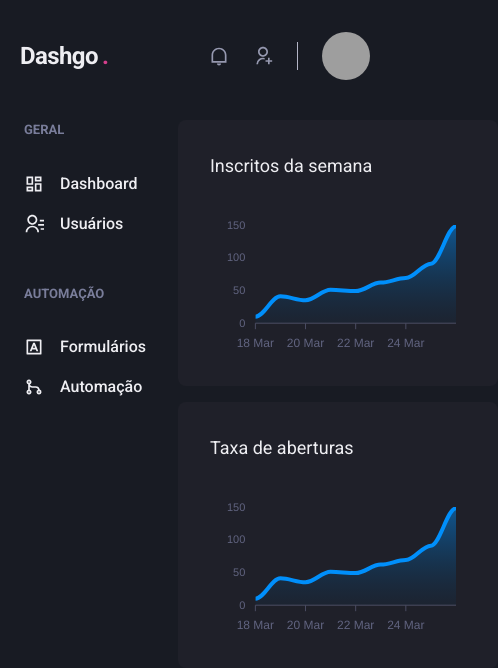
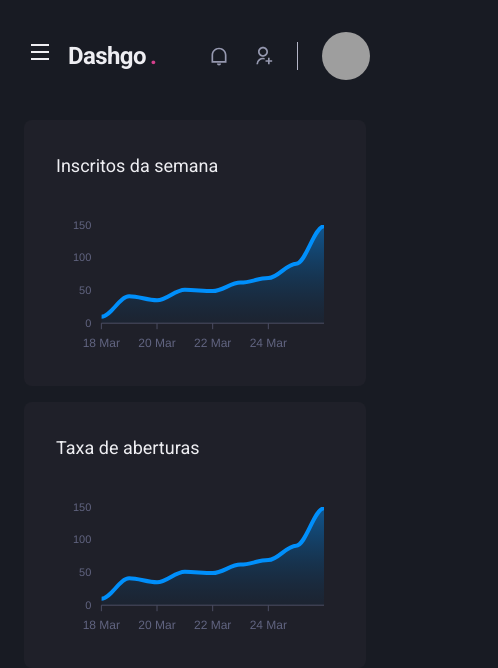
Before and after one commit to K4geNo/dashgo, a Next.js app: page /dashboard in a window 390 px wide. Shown: the top 668 px of the page, 498 px wide, since content can reach past the window. Built offline with nearby package versions, Linux system fonts and the light colour scheme; grey boxes are pictures that could not be loaded.

Commit message:
Refactor(Sidebar): Applying responsiveness in the sidebar

```diff
--- a/src/components/Header/index.tsx
+++ b/src/components/Header/index.tsx
@@ -1,10 +1,14 @@
-import { Flex, useBreakpointValue } from '@chakra-ui/react'
+import { Flex, Icon, IconButton, useBreakpointValue } from '@chakra-ui/react'
+import { RiMenuLine } from 'react-icons/ri'
+import { useSidebarDrawer } from '../contexts/SidebarDrawerContext'
 import { Logo } from './Logo'
 import { NotificationsNav } from './NotificationsNav'
 import { Profile } from './Profile'
 import { SearchBox } from './SearchBox'
 
 export function Header() {
+    const { onOpen } = useSidebarDrawer()
+
     const isWideVersion = useBreakpointValue({
         base: false,
         lg: true,
@@ -21,6 +25,17 @@ export function Header() {
             px="5"
             align="center"
         >
+            {!isWideVersion && (
+                <IconButton
+                    aria-label="Open navigation"
+                    icon={<Icon as={RiMenuLine} />}
+                    fontSize="24"
+                    variant="unstyled"
+                    onClick={onOpen}
+                    mr="2"
+                ></IconButton>
+            )}
+
             <Logo />
 
             {isWideVersion && <SearchBox />}
--- /dev/null
+++ b/src/components/Sidebar/SidebarNav.tsx
@@ -0,0 +1,25 @@
+import { Stack } from '@chakra-ui/react'
+import {
+    RiDashboardLine,
+    RiContactsLine,
+    RiInputMethodLine,
+    RiGitMergeLine,
+} from 'react-icons/ri'
+import { NavLink } from './NavLink'
+import { NavSection } from './NavSection'
+
+export function SidebarNav() {
+    return (
+        <Stack spacing="12" align="flex-start">
+            <NavSection title="GERAL">
+                <NavLink icon={RiDashboardLine}>Dashboard</NavLink>
+                <NavLink icon={RiContactsLine}>Usuários</NavLink>
+            </NavSection>
+
+            <NavSection title="AUTOMAÇÃO">
+                <NavLink icon={RiInputMethodLine}>Formulários</NavLink>
+                <NavLink icon={RiGitMergeLine}>Automação</NavLink>
+            </NavSection>
+        </Stack>
+    )
+}
--- a/src/components/Sidebar/index.tsx
+++ b/src/components/Sidebar/index.tsx
@@ -1,27 +1,44 @@
-import { Box, Stack } from '@chakra-ui/react'
 import {
-    RiContactsLine,
-    RiDashboardLine,
-    RiGitMergeLine,
-    RiInputMethodLine,
-} from 'react-icons/ri'
-import { NavLink } from './NavLink'
-import { NavSection } from './NavSection'
+    Box,
+    Drawer,
+    DrawerBody,
+    DrawerCloseButton,
+    DrawerContent,
+    DrawerHeader,
+    DrawerOverlay,
+    useBreakpointValue,
+} from '@chakra-ui/react'
+import { useSidebarDrawer } from '../contexts/SidebarDrawerContext'
+import { SidebarNav } from './SidebarNav'
 
 export function Sidebar() {
+    const { isOpen, onClose } = useSidebarDrawer()
+
+    const isDrawerSidebar = useBreakpointValue({
+        base: true,
+        lg: false,
+    })
+
+    if (isDrawerSidebar) {
+        return (
+            <Drawer isOpen={isOpen} placement="left" onClose={onClose}>
+                <DrawerOverlay>
+                    <DrawerContent bg="gray.800" p="4">
+                        <DrawerCloseButton mt="6" />
+                        <DrawerHeader>Navegação</DrawerHeader>
+
+                        <DrawerBody>
+                            <SidebarNav />
+                        </DrawerBody>
+                    </DrawerContent>
+                </DrawerOverlay>
+            </Drawer>
+        )
+    }
+
     return (
         <Box as="aside" w={'64'} mr="8">
-            <Stack spacing="12" align="flex-start">
-                <NavSection title="GERAL">
-                    <NavLink icon={RiDashboardLine}>Dashboard</NavLink>
-                    <NavLink icon={RiContactsLine}>Usuários</NavLink>
-                </NavSection>
-
-                <NavSection title="AUTOMAÇÃO">
-                    <NavLink icon={RiInputMethodLine}>Formulários</NavLink>
-                    <NavLink icon={RiGitMergeLine}>Automação</NavLink>
-                </NavSection>
-            </Stack>
+            <SidebarNav />
         </Box>
     )
 }
--- /dev/null
+++ b/src/components/contexts/SidebarDrawerContext.tsx
@@ -0,0 +1,30 @@
+import { useDisclosure, UseDisclosureReturn } from '@chakra-ui/react'
+import { useRouter } from 'next/router'
+import { createContext, ReactNode, useContext, useEffect } from 'react'
+
+interface SidebarDrawerProviderProps {
+    children: ReactNode
+}
+
+type SidebarDrawerContextData = UseDisclosureReturn
+
+const SidebarDrawerContext = createContext({} as SidebarDrawerContextData)
+
+export function SidebarDrawerProvider({
+    children,
+}: SidebarDrawerProviderProps) {
+    const disclosure = useDisclosure()
+    const router = useRouter()
+
+    useEffect(() => {
+        disclosure.onClose()
+    }, [router.asPath])
+
+    return (
+        <SidebarDrawerContext.Provider value={disclosure}>
+            {children}
+        </SidebarDrawerContext.Provider>
+    )
+}
+
+export const useSidebarDrawer = () => useContext(SidebarDrawerContext)
--- a/src/pages/_app.tsx
+++ b/src/pages/_app.tsx
@@ -1,11 +1,14 @@
 import type { AppProps } from 'next/app'
 import { ChakraProvider } from '@chakra-ui/react'
 import { theme } from '../styles/theme'
+import { SidebarDrawerProvider } from '../components/contexts/SidebarDrawerContext'
 
 function MyApp({ Component, pageProps }: AppProps) {
     return (
         <ChakraProvider theme={theme}>
-            <Component {...pageProps} />
+            <SidebarDrawerProvider>
+                <Component {...pageProps} />
+            </SidebarDrawerProvider>
         </ChakraProvider>
     )
 }
```
